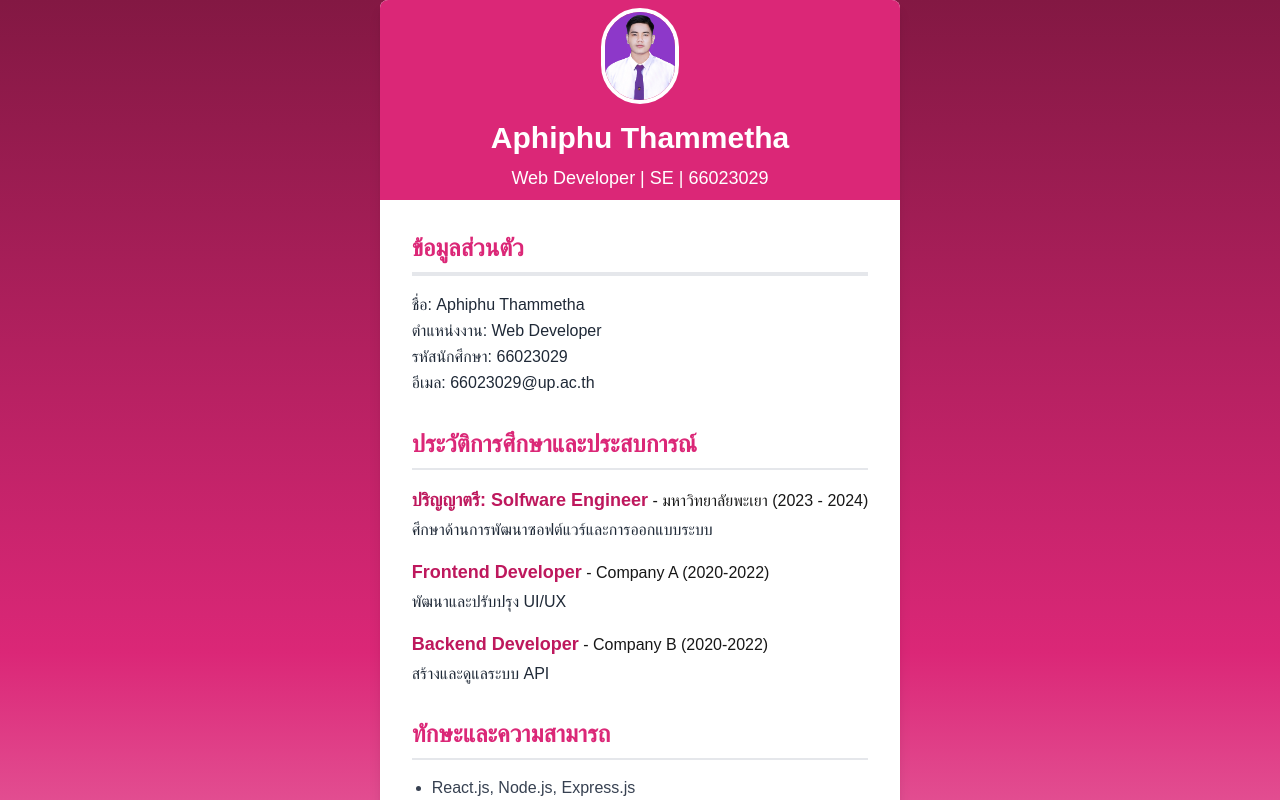
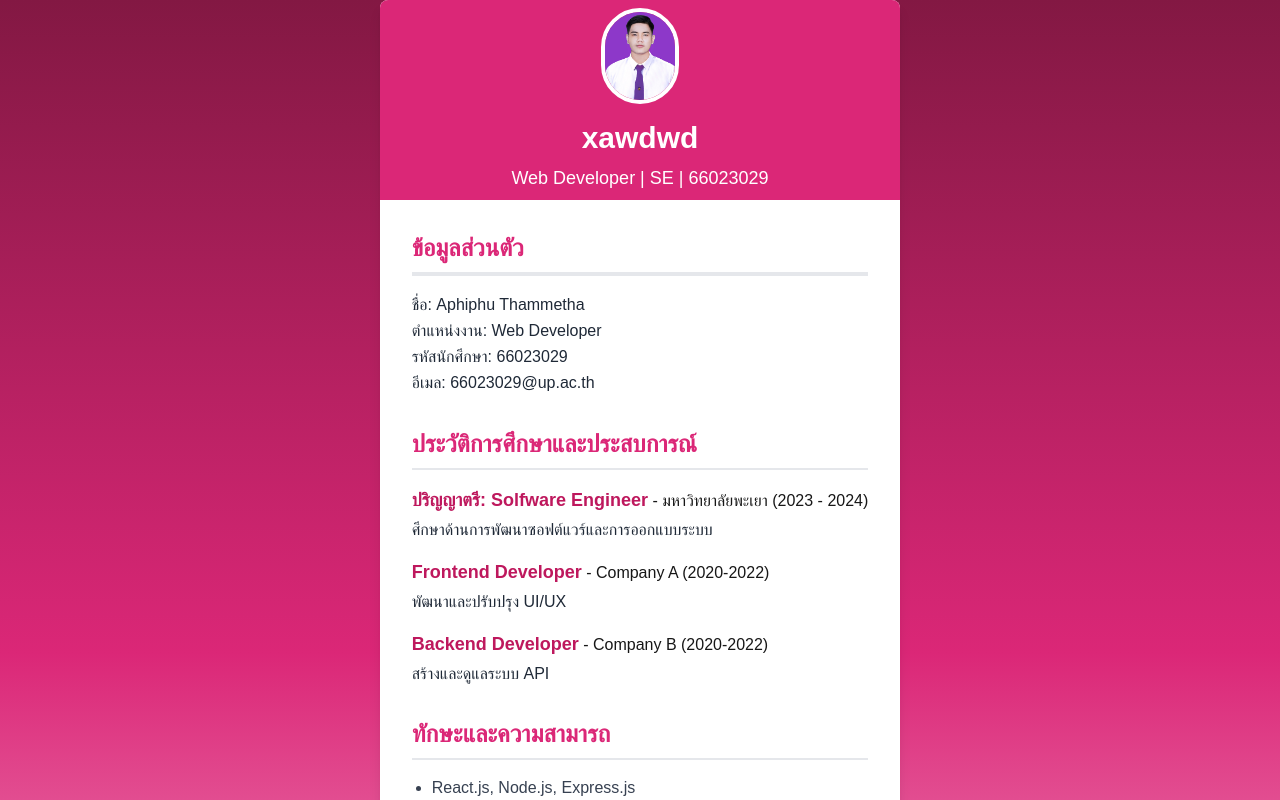
Before and after one commit to Aphiphu1122/my-resume, a Next.js app: page /resume in a window 1280 px wide. Shown: the top 800 px of the page. Built offline with nearby package versions, Linux system fonts and the light colour scheme.

Commit message:
new revert

```diff
--- a/app/resume/page.js
+++ b/app/resume/page.js
@@ -9,7 +9,7 @@
             alt="Profile Picture"
             className="w-23 h-24 rounded-full mx-auto border-4 border-white mb-4"
           />
-          <h1 className="text-3xl font-bold">Aphiphu Thammetha</h1>
+          <h1 className="text-3xl font-bold">xawdwd</h1>
           <p className="text-lg font-medium mt-2">Web Developer | SE | 66023029</p>
         </header>
 
```
